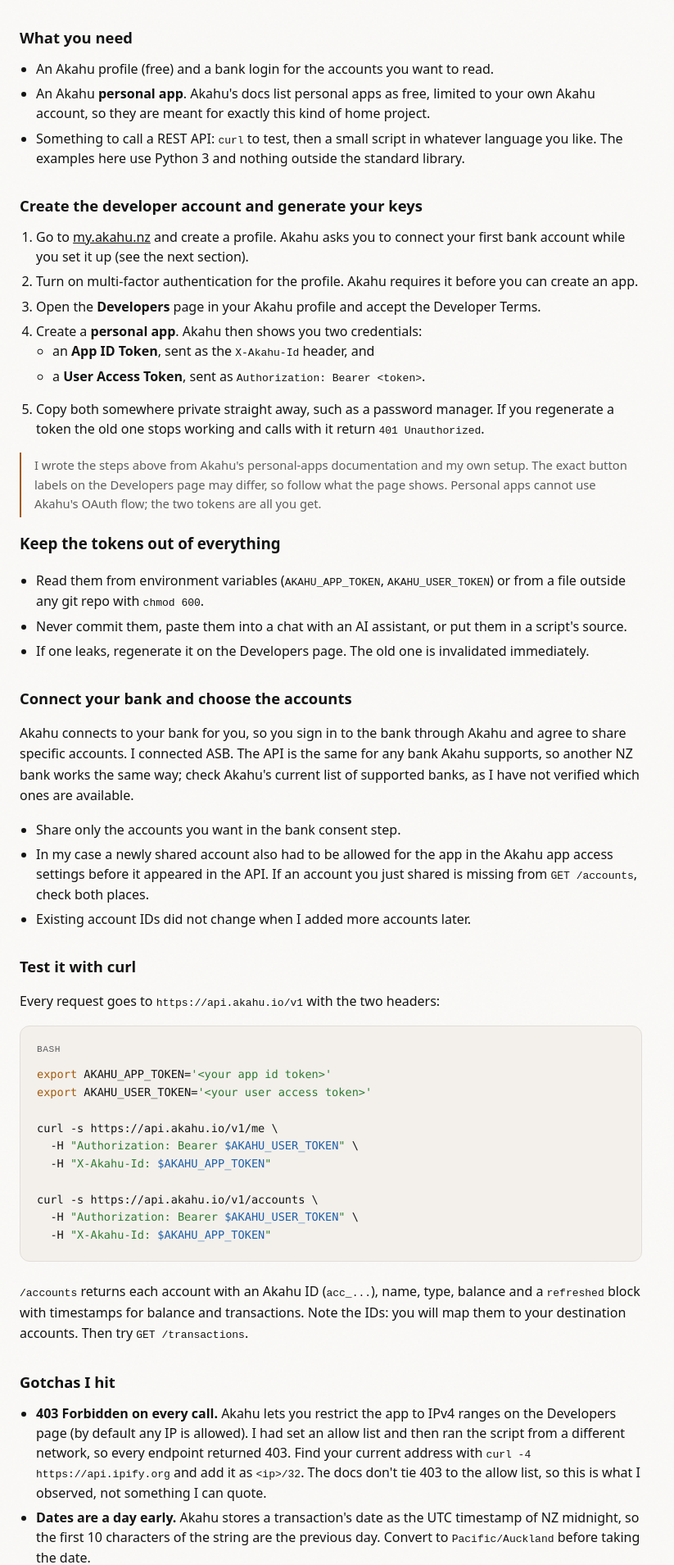
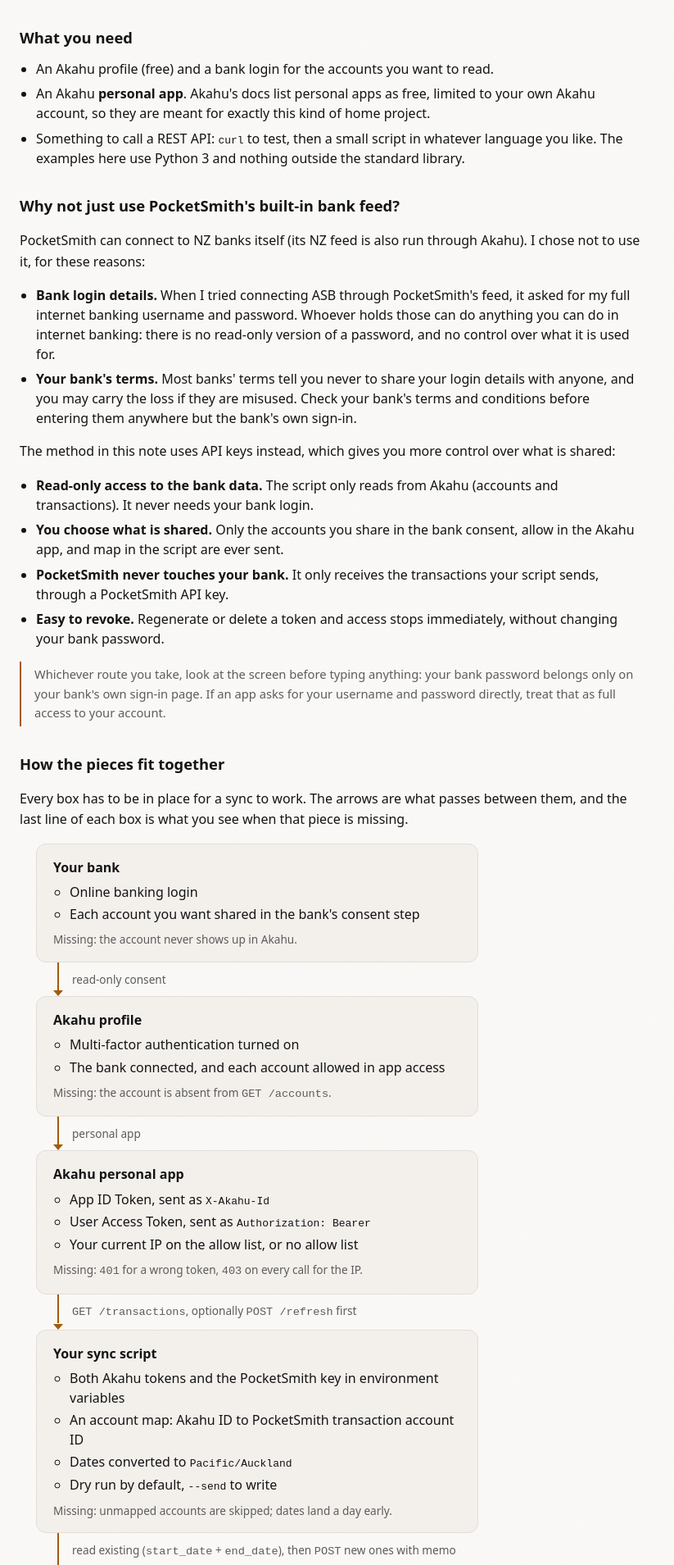
Before and after one commit to wilsonfan/wilsonfan.github.io, a Jekyll site: the page built from _notes/syncing-nz-bank-accounts-with-akahu.html, in a window 1280 px wide. Shown: the part 582-2491 px from the top of the page at 82% size, without its empty margins (0-823 px from the left). Built offline with Jekyll 4.4.1, drawn with Linux system fonts in a browser that asks for light colours; some of the changed text lies outside the part shown.

Commit message:
Akahu note: add flow chart and why not to use the built-in bank feed
- HTML/CSS flow chart of every piece the sync needs, with what breaks
  when each is missing
- Section on avoiding bank-login feeds in favour of scoped API keys
- README: flow chart convention

Co-Authored-By: Claude Opus 5.5 <noreply@anthropic.com>

```diff
--- a/_notes/syncing-nz-bank-accounts-with-akahu.html
+++ b/_notes/syncing-nz-bank-accounts-with-akahu.html
@@ -16,6 +16,85 @@ image: /images/social/syncing-nz-bank-accounts-with-akahu.jpg
     <li>An Akahu <strong>personal app</strong>. Akahu's docs list personal apps as free, limited to your own Akahu account, so they are meant for exactly this kind of home project.</li>
     <li>Something to call a REST API: <code>curl</code> to test, then a small script in whatever language you like. The examples here use Python 3 and nothing outside the standard library.</li>
   </ul>
+
+  <h2>Why not just use PocketSmith's built-in bank feed?</h2>
+  <p>PocketSmith can connect to NZ banks itself (its NZ feed is also run through Akahu). I chose not to use it, for these reasons:</p>
+  <ul>
+    <li><strong>Bank login details.</strong> When I tried connecting ASB through PocketSmith's feed, it asked for my full internet banking username and password. Whoever holds those can do anything you can do in internet banking: there is no read-only version of a password, and no control over what it is used for.</li>
+    <li><strong>Your bank's terms.</strong> Most banks' terms tell you never to share your login details with anyone, and you may carry the loss if they are misused. Check your bank's terms and conditions before entering them anywhere but the bank's own sign-in.</li>
+  </ul>
+  <p>The method in this note uses API keys instead, which gives you more control over what is shared:</p>
+  <ul>
+    <li><strong>Read-only access to the bank data.</strong> The script only reads from Akahu (accounts and transactions). It never needs your bank login.</li>
+    <li><strong>You choose what is shared.</strong> Only the accounts you share in the bank consent, allow in the Akahu app, and map in the script are ever sent.</li>
+    <li><strong>PocketSmith never touches your bank.</strong> It only receives the transactions your script sends, through a PocketSmith API key.</li>
+    <li><strong>Easy to revoke.</strong> Regenerate or delete a token and access stops immediately, without changing your bank password.</li>
+  </ul>
+  <p class="recipe-note">Whichever route you take, look at the screen before typing anything: your bank password belongs only on your bank's own sign-in page. If an app asks for your username and password directly, treat that as full access to your account.</p>
+
+  <h2>How the pieces fit together</h2>
+  <p>Every box has to be in place for a sync to work. The arrows are what passes between them, and the last line of each box is what you see when that piece is missing.</p>
+  <ol class="flow">
+    <li>
+      <div class="flow-box">
+        <strong>Your bank</strong>
+        <ul>
+          <li>Online banking login</li>
+          <li>Each account you want shared in the bank's consent step</li>
+        </ul>
+        <p class="flow-fail">Missing: the account never shows up in Akahu.</p>
+      </div>
+      <p class="flow-link">read-only consent</p>
+    </li>
+    <li>
+      <div class="flow-box">
+        <strong>Akahu profile</strong>
+        <ul>
+          <li>Multi-factor authentication turned on</li>
+          <li>The bank connected, and each account allowed in app access</li>
+        </ul>
+        <p class="flow-fail">Missing: the account is absent from <code>GET /accounts</code>.</p>
+      </div>
+      <p class="flow-link">personal app</p>
+    </li>
+    <li>
+      <div class="flow-box">
+        <strong>Akahu personal app</strong>
+        <ul>
+          <li>App ID Token, sent as <code>X-Akahu-Id</code></li>
+          <li>User Access Token, sent as <code>Authorization: Bearer</code></li>
+          <li>Your current IP on the allow list, or no allow list</li>
+        </ul>
+        <p class="flow-fail">Missing: <code>401</code> for a wrong token, <code>403</code> on every call for the IP.</p>
+      </div>
+      <p class="flow-link"><code>GET /transactions</code>, optionally <code>POST /refresh</code> first</p>
+    </li>
+    <li>
+      <div class="flow-box">
+        <strong>Your sync script</strong>
+        <ul>
+          <li>Both Akahu tokens and the PocketSmith key in environment variables</li>
+          <li>An account map: Akahu ID to PocketSmith transaction account ID</li>
+          <li>Dates converted to <code>Pacific/Auckland</code></li>
+          <li>Dry run by default, <code>--send</code> to write</li>
+        </ul>
+        <p class="flow-fail">Missing: unmapped accounts are skipped; dates land a day early.</p>
+      </div>
+      <p class="flow-link">read existing (<code>start_date</code> + <code>end_date</code>), then <code>POST</code> new ones with memo <code>akahu:&lt;_id&gt;</code></p>
+    </li>
+    <li>
+      <div class="flow-box">
+        <strong>PocketSmith</strong>
+        <ul>
+          <li>Developer key, sent as <code>X-Developer-Key</code></li>
+          <li>One transaction account per bank account</li>
+          <li>Category rules, so new transactions arrive categorised</li>
+          <li>Starting balance set after the first sync</li>
+        </ul>
+        <p class="flow-fail">Missing: <code>400</code> without both dates; balances off; everything uncategorised.</p>
+      </div>
+    </li>
+  </ol>
 
   <h2>Create the developer account and generate your keys</h2>
   <ol>
--- a/css/styles.css
+++ b/css/styles.css
@@ -588,6 +588,62 @@ main {
   color: var(--text-muted);
 }
 
+.flow {
+  list-style: none;
+  margin: 0 0 1.5rem;
+  padding: 0;
+  max-width: 560px;
+}
+
+.note-body .flow > li { margin: 0; }
+
+.flow-box {
+  padding: 1rem 1.25rem;
+  background: var(--code-bg);
+  border: 1px solid var(--code-border);
+  border-radius: var(--radius);
+}
+
+.flow-box > strong { display: block; margin-bottom: 0.4rem; }
+
+.note-body .flow-box ul { margin: 0 0 0.5rem; }
+
+.note-body .flow-box li { margin-bottom: 0.2rem; }
+
+.note-body .flow-fail {
+  margin: 0;
+  font-size: 0.85rem;
+  color: var(--text-muted);
+}
+
+.flow-link {
+  position: relative;
+  margin: 0;
+  padding: 0.6rem 0 0.6rem 2.75rem;
+  font-size: 0.85rem;
+  color: var(--text-muted);
+}
+
+/* the vertical connector and arrowhead between boxes */
+.flow-link::before {
+  content: "";
+  position: absolute;
+  left: 1.6rem;
+  top: 0;
+  bottom: 0.45rem;
+  border-left: 2px solid var(--accent);
+}
+
+.flow-link::after {
+  content: "";
+  position: absolute;
+  left: calc(1.6rem - 5px);
+  bottom: 0;
+  border: 6px solid transparent;
+  border-top: 7px solid var(--accent);
+  border-bottom: 0;
+}
+
 .related {
   max-width: 760px;
   margin-top: 2.5rem;
```
Also changed, not shown: README.md.
